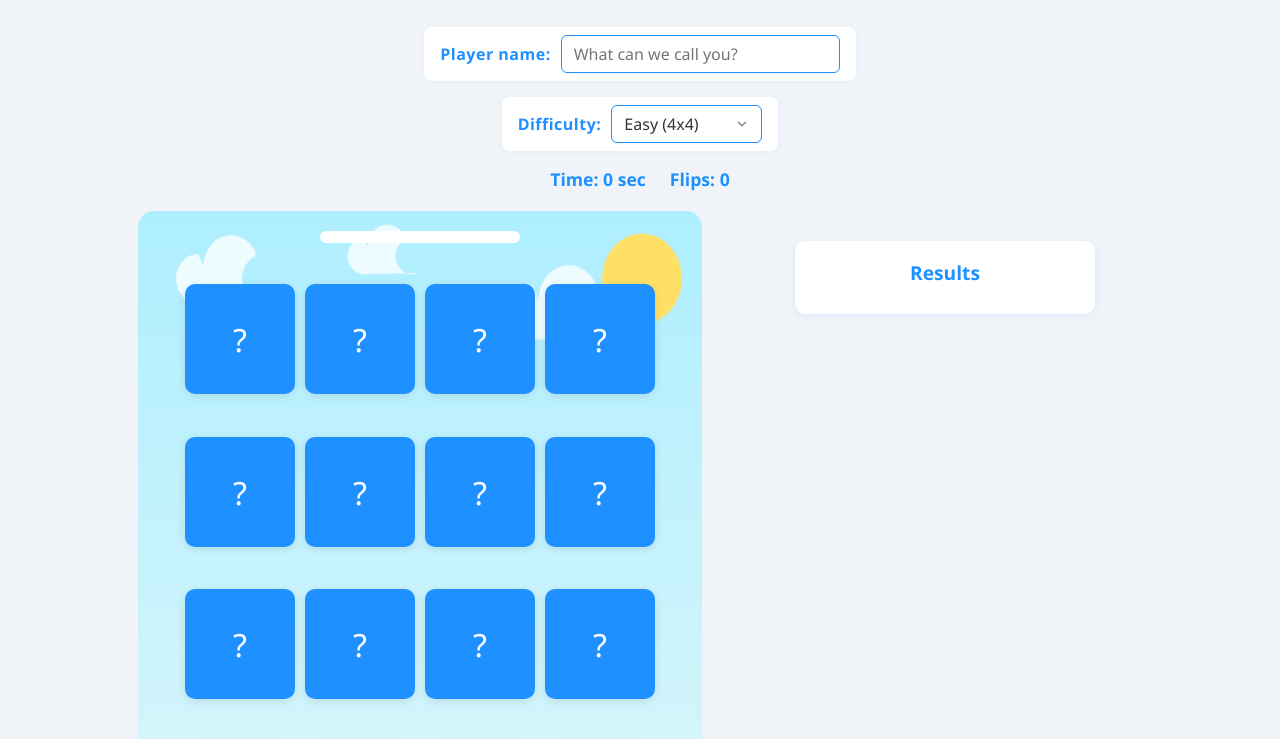
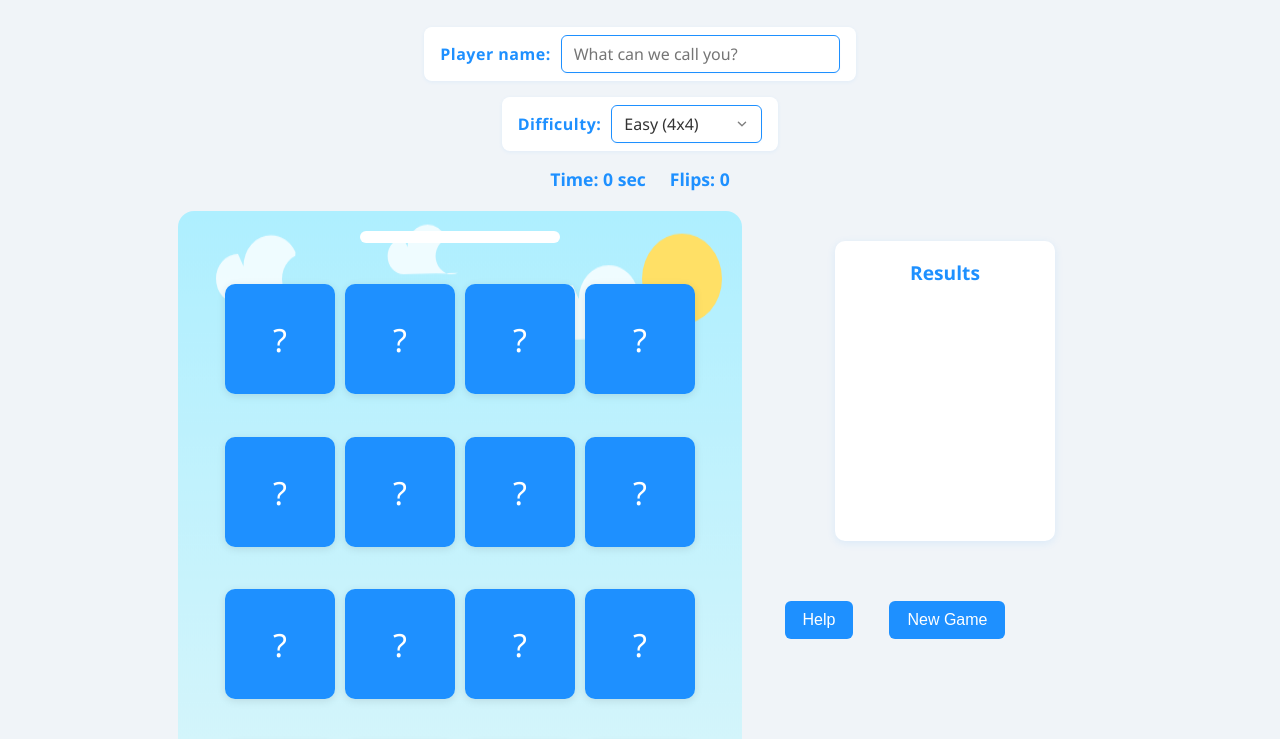
Before and after one commit to gergo-m/memory-cards-game, a plain HTML site: page index.html in a window 1280 px wide. Shown: the part 175-914 px from the top of the page. Drawn offline with Linux system fonts and the light colour scheme.

Commit message:
put buttons under results

```diff
--- a/index.html
+++ b/index.html
@@ -44,15 +44,19 @@
                 <canvas id="bg-canvas"></canvas>
                 <div id="game-board"></div>
             </div>
-            <section id="results">
-                <h2>Results</h2>
-                <ul id="results-list"></ul>
-            </section>
+            <div id="results-buttons-container">
+                <section id="results">
+                    <h2>Results</h2>
+                    <ul id="results-list"></ul>
+                </section>
+                <div id="button-container">
+                    <button id="help-btn">Help</button>
+                    <button id="new-game-btn">New Game</button>
+                </div>
+            </div>
         </div>
     </main>
     <footer>
-        <button id="help-btn">Help</button>
-        <button id="new-game-btn">New Game</button>
     </footer>
     <script src="script.js"></script>
 </body>
--- a/style.css
+++ b/style.css
@@ -491,6 +491,19 @@ main {
 }
 
 /* ----- BUTTONS ----- */
+#button-container {
+    display: flex;
+    justify-content: center;
+    gap: 16px;
+    width: 100%;
+}
+
+#results-buttons-container {
+    display: flex;
+    flex-direction: column;
+    align-items: stretch;
+}
+
 button {
     background-color: var(--primary);
     color: white;
@@ -524,8 +537,8 @@ footer {
     border-radius: 10px;
     box-shadow: 0 2px 8px rgba(30, 144, 255, 0.10);
     padding: 18px 24px;
+    height: fit-content;
     overflow-y: auto;
-    height: fit-content;
 }
 
 #results h2 {
@@ -539,6 +552,8 @@ footer {
     list-style: none;
     padding: 0;
     margin: 0;
+    max-height: 224px;
+    overflow-y: auto;
 }
 
 #results-list li {
```
